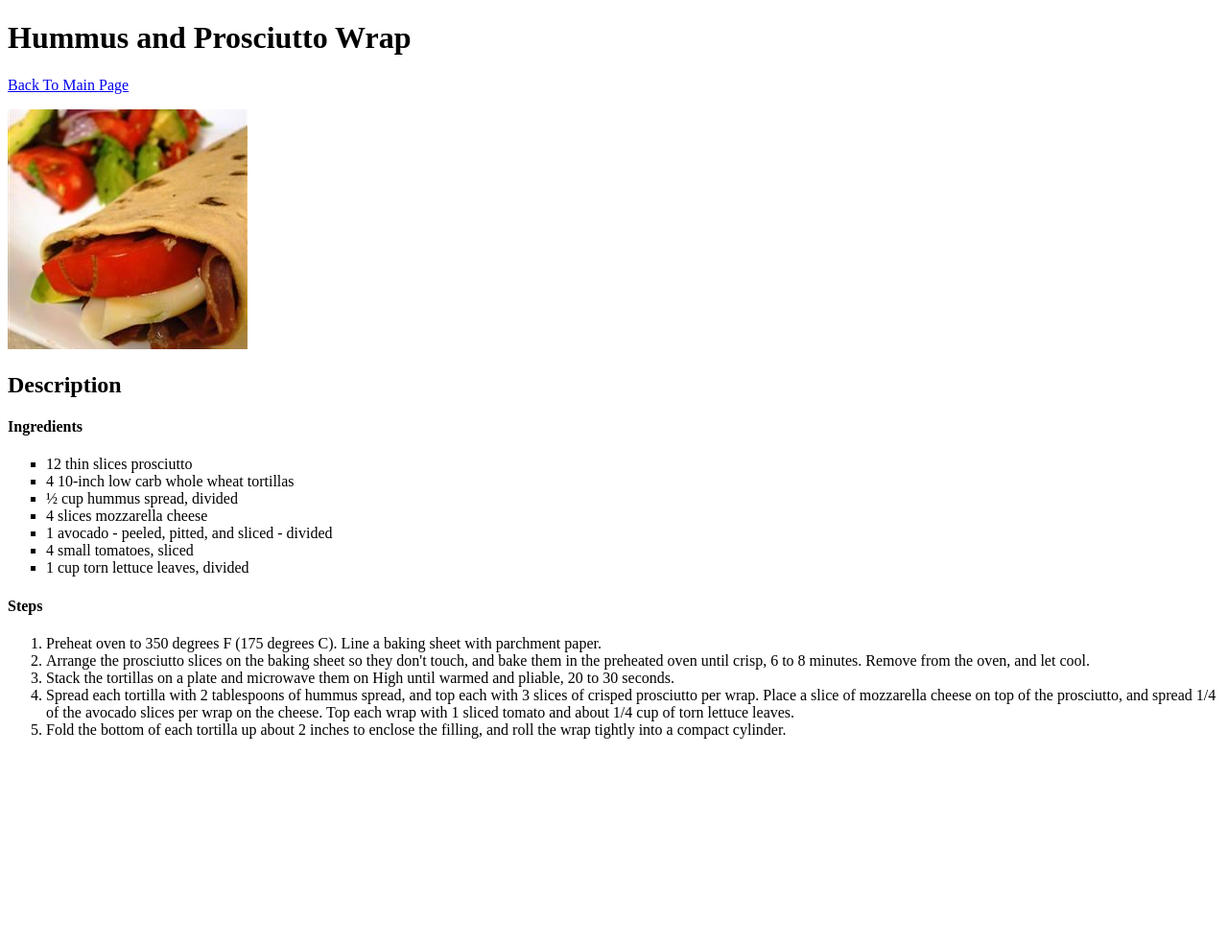
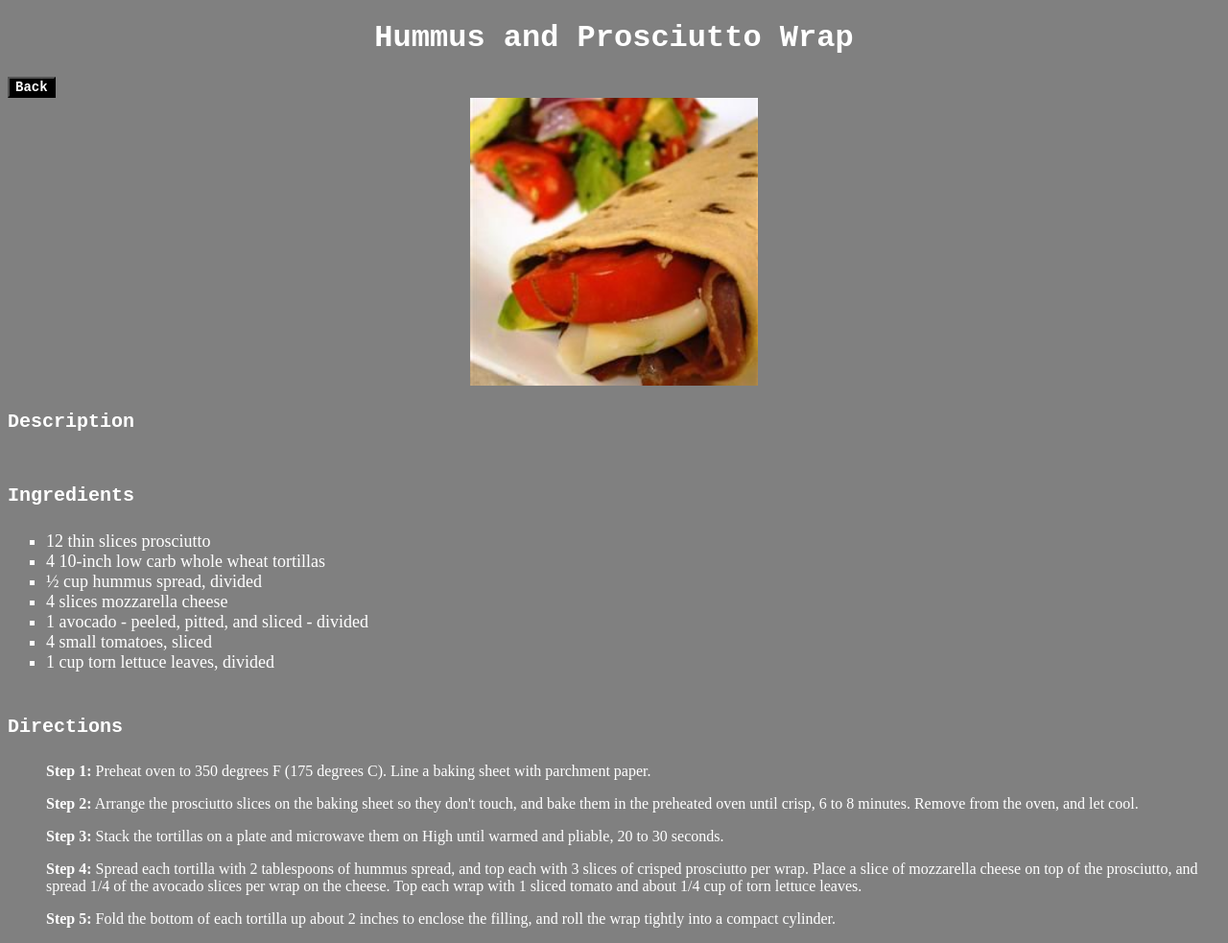
Before and after one commit to anjalipandiri/odin-recipies, a plain HTML site: page recipes/hummus-and-prosciutto-wrap.html in a window 1280 px wide. Shown: the whole page at 96% size. Before the commit the page ends 800 px from the top, so only its background shows below. Drawn offline with Linux system fonts and the light colour scheme.

Commit message:
Added CSS
Updated images and added css

```diff
--- a/recipes/hummus-and-prosciutto-wrap.html
+++ b/recipes/hummus-and-prosciutto-wrap.html
@@ -5,16 +5,16 @@
     <meta http-equiv="X-UA-Compatible" content="IE=edge" />
     <meta name="viewport" content="width=device-width, initial-scale=1.0" />
     <title>Hummus and Prosciutto Wrap</title>
+    <link rel="stylesheet" href="../style.css">
   </head>
-  <body>
-    <h1>Hummus and Prosciutto Wrap</h1>
-    <p><a href="../index.html">Back To Main Page</a></p>
-    <img
-      src="../images/hummus-and-prosciutto-wrap.jpg"
-      alt="Hummus and Prosciutto Wrap"
-    />
-    <h2>Description</h2>
-    <h4>Ingredients</h4>
+  <body class="recipePage">
+    <h1 class="recipeName">Hummus and Prosciutto Wrap</h1>
+    <button><a class="back-link" href="../index.html">Back</a></button>
+    <img id="recipeImg" src="../images/hummus-and-prosciutto-wrap.jpg" alt="Hummus and Prosciutto Wrap"/>
+    <h4>Description</h4>
+    <div>
+      <div class="ingredients">
+        <h4>Ingredients</h4>
     <ul>
       <li type="square">12 thin slices prosciutto</li>
       <li type="square">4 10-inch low carb whole wheat tortillas</li>
@@ -24,32 +24,40 @@
       <li type="square">4 small tomatoes, sliced</li>
       <li type="square">1 cup torn lettuce leaves, divided</li>
     </ul>
-    <h4>Steps</h4>
+  </div>
+  <div class="steps">
+    <h4>Directions</h4>
     <ol>
-      <li>
-        Preheat oven to 350 degrees F (175 degrees C). Line a baking sheet with
-        parchment paper.
+      <li class="stepsDesc">
+        <p><b>Step 1:</b> Preheat oven to 350 degrees F (175 degrees C). Line a baking sheet with
+        parchment paper.</p>
       </li>
-      <li>
-        Arrange the prosciutto slices on the baking sheet so they don't touch,
+      <li class="stepsDesc">
+        <p><b>Step 2:</b> Arrange the prosciutto slices on the baking sheet so they don't touch,
         and bake them in the preheated oven until crisp, 6 to 8 minutes. Remove
-        from the oven, and let cool.
+        from the oven, and let cool.</p>
       </li>
-      <li>
-        Stack the tortillas on a plate and microwave them on High until warmed
-        and pliable, 20 to 30 seconds.
+      <li class="stepsDesc">
+        <p><b>Step 3:</b> Stack the tortillas on a plate and microwave them on High until warmed
+        and pliable, 20 to 30 seconds.</p>
       </li>
-      <li>
-        Spread each tortilla with 2 tablespoons of hummus spread, and top each
+      <li class="stepsDesc">
+        <p><b>Step 4:</b> Spread each tortilla with 2 tablespoons of hummus spread, and top each
         with 3 slices of crisped prosciutto per wrap. Place a slice of
         mozzarella cheese on top of the prosciutto, and spread 1/4 of the
         avocado slices per wrap on the cheese. Top each wrap with 1 sliced
-        tomato and about 1/4 cup of torn lettuce leaves.
+        tomato and about 1/4 cup of torn lettuce leaves.</p>
       </li>
-      <li>
-        Fold the bottom of each tortilla up about 2 inches to enclose the
-        filling, and roll the wrap tightly into a compact cylinder.
+      <li class="stepsDesc"></li>
+      <p><b>Step 5:</b> Fold the bottom of each tortilla up about 2 inches to enclose the
+        filling, and roll the wrap tightly into a compact cylinder.</p>
       </li>
     </ol>
+    </div>
+    </div>
+    <!-- <div class="nutri">
+      <h4>Nutrition Facts</h4>
+      <p><b>Per Serving:</b> 459 calories; protein 4.6g; carbohydrates 35.8g; fat 33.9g; cholesterol 109mg; sodium 236.1mg.</p>
+    </div> -->
   </body>
 </html>
--- /dev/null
+++ b/style.css
@@ -0,0 +1,79 @@
+.header-logo{
+    text-align: center;
+}
+#header{
+    color: green;
+    text-align: center;
+}
+.list{
+    list-style-type: none;
+    text-align: center;
+}
+.list-item{
+    display: inline-block;
+    margin: 25px;
+    padding: 15px;
+}
+.link{
+    text-decoration: none;
+}
+.imgicon{
+    width: 300px;
+    height: 300px;
+}
+.recipePage{
+    background-color: grey;
+    color: white;
+}
+.recipeName{
+    text-align: center;
+    font-family: 'Courier New', Courier, monospace;
+    font-weight: bold;
+    font-size: 32px;
+}
+#recipeImg{
+    display: block;
+    margin-left: auto;
+    margin-right: auto;
+    height: 300px;
+    width: 300px;
+}
+.back-link{
+    text-decoration: none;
+    font-size: 14px;
+
+}
+button a{
+    background-color: black;
+    color:white;
+    font-family: 'Courier New', Courier, monospace;
+    font-size: 14px;
+    font-weight: bold;
+}
+button{
+    background-color: black;
+}
+h4{
+    font-size: 20px;
+    font-family: 'Courier New', Courier, monospace;
+}
+.ingredients{
+    float:left;
+}
+.steps{
+    float: right;
+}
+ul{
+    font-size: 18px;
+}
+ol{
+    list-style-type: none;
+    font-size: 16px;
+}
+.stepsDesc{
+    overflow-wrap: break-word;
+    font-size: 16px;
+}
+.nutri{
+    float: left;
+}
```
Also changed, not shown: index.html (+30 -14 lines), recipes/balsamicbruschetta.html (+26 -14 lines), recipes/basicCrepes.html (+27 -15 lines), recipes/no-bake-cheesecake.html (+29 -17 lines), images/PassionBlog.png (added), images/breakfast.jpg (added), images/dinner.jpg (added), images/lunch.jpg (added), images/snack.jpg (added).
